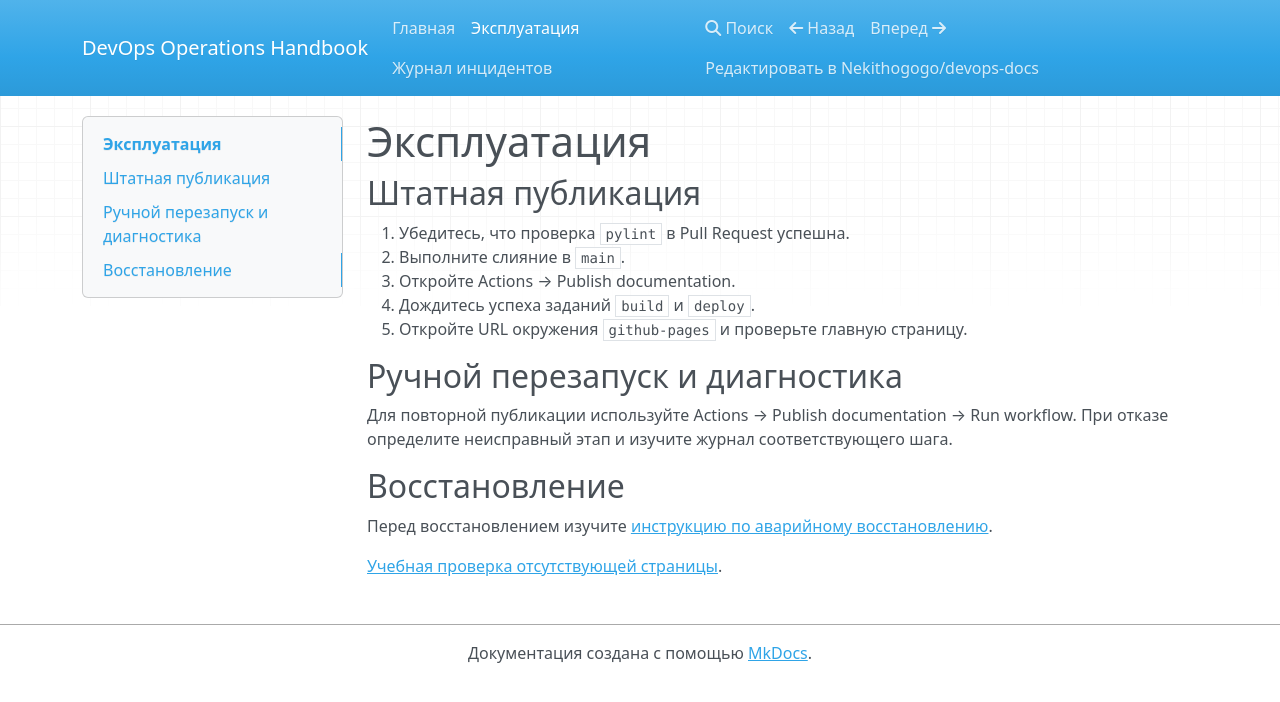
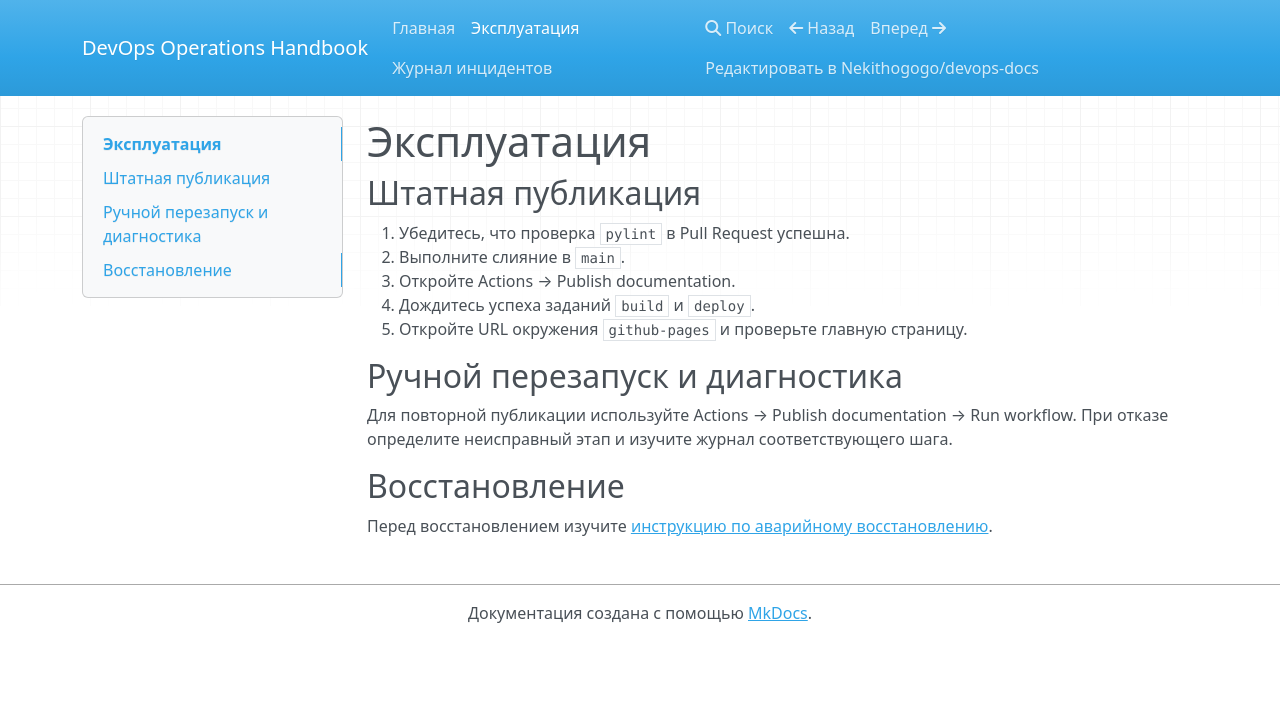
Before and after one commit to Nekithogogo/devops-docs, an MkDocs documentation site: the page built from docs/runbook.md, in a window 1280 px wide. Shown: the top 702 px of the page. Built offline with MkDocs 1.6.1, drawn with Linux system fonts in a browser that asks for light colours; nearby versions of some CDN libraries.

Commit message:
Revert "test: verify broken documentation link detection"
This reverts commit fdb5cd68c14e95a18fb3d9a6e22ee4eb2f5de12a.

```diff
--- a/docs/runbook.md
+++ b/docs/runbook.md
@@ -13,5 +13,3 @@
 
 ## Восстановление
 Перед восстановлением изучите [инструкцию по аварийному восстановлению](recovery.md).
-
-[Учебная проверка отсутствующей страницы](missing-page.md).
```
